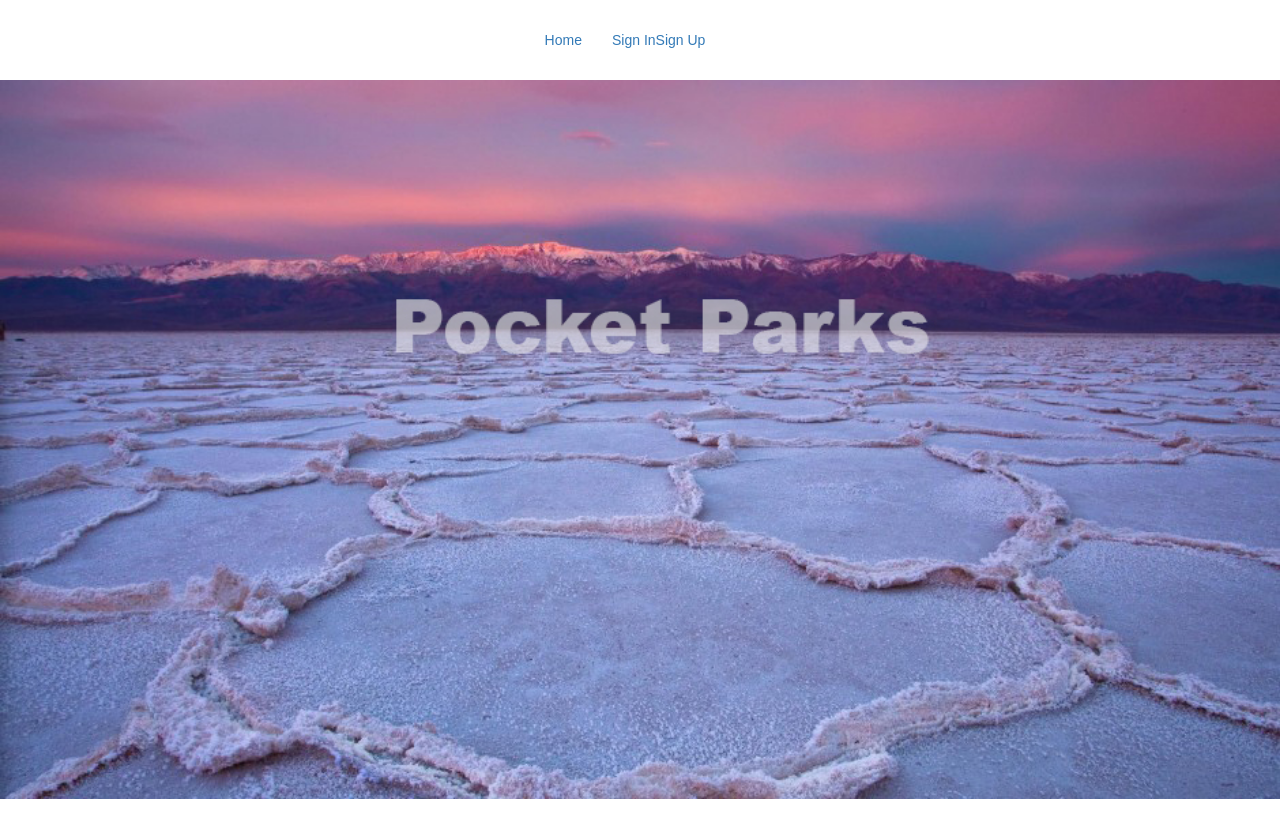
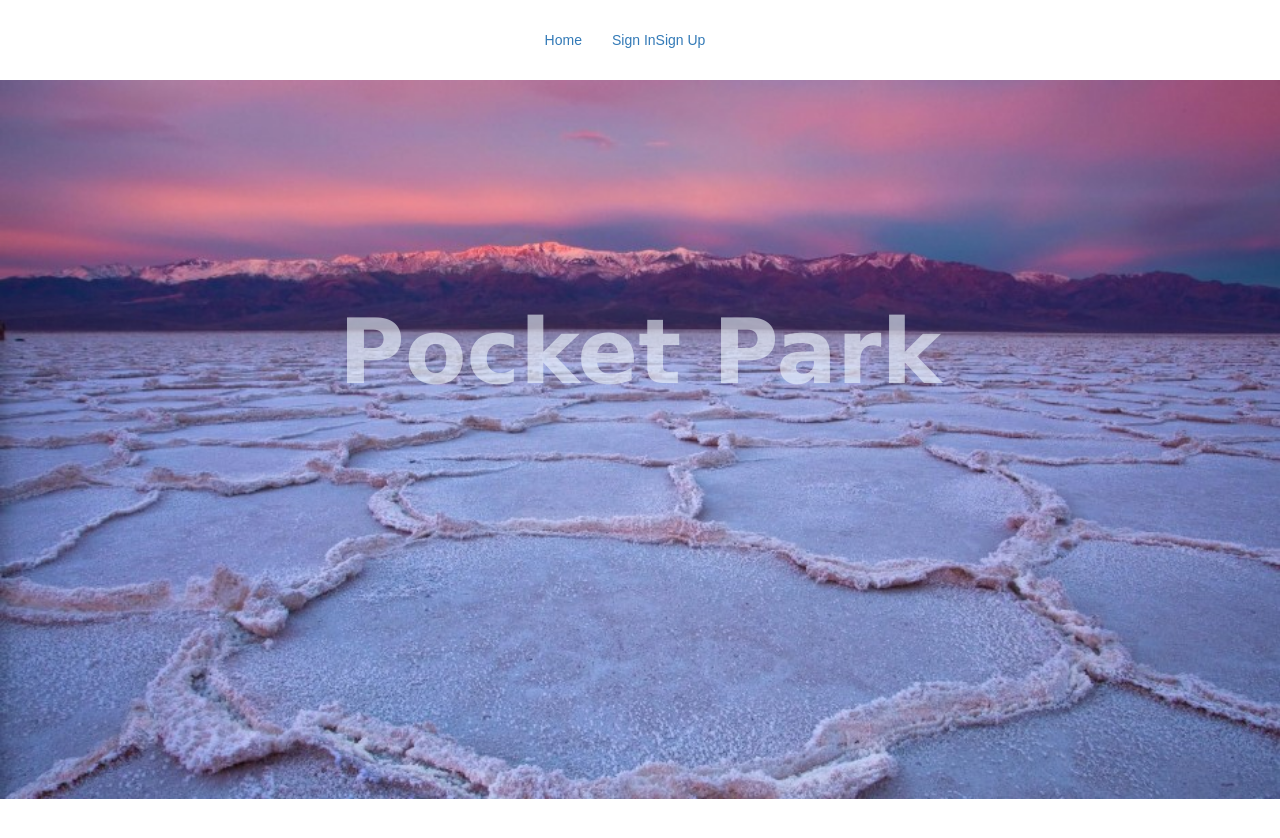
Before and after one commit to kw23085/National-Park, a React (Create React App) app in the folder client/: page /home in a window 1280 px wide. Shown: the top 838 px of the page. Built offline with nearby package versions, Linux system fonts and the light colour scheme.

Commit message:
text over hero img

```diff
--- a/client/src/components/Home.js
+++ b/client/src/components/Home.js
@@ -4,8 +4,9 @@ import React, { Component } from 'react'
 class Home extends Component {
     render(){
         return(
-            <div>
+            <div className="heroImg">
                 <img style={{width:'100%', height:'auto'}} alt="" src={`/images/death-valley.jpg`}/>
+                <div className="centerText">Pocket Park</div>
                 <br/>
                 <br/>
                 <br/>
--- a/client/src/index.css
+++ b/client/src/index.css
@@ -7,3 +7,17 @@ body {
 li{
   list-style: none;
 }
+
+.centerText{
+  position: absolute;
+  top: 44%;
+  left:50%;
+  transform: translate(-50%, -50%);
+  font-size: 90px;
+  font-family: Verdana, Geneva, Tahoma, sans-serif;
+  font-weight: bold;
+  color: aliceblue;
+  opacity: 0.6;
+
+
+}
```
Also changed, not shown: client/public/images/death-valley-text.jpg (added), client/public/images/death-valley.jpg.
